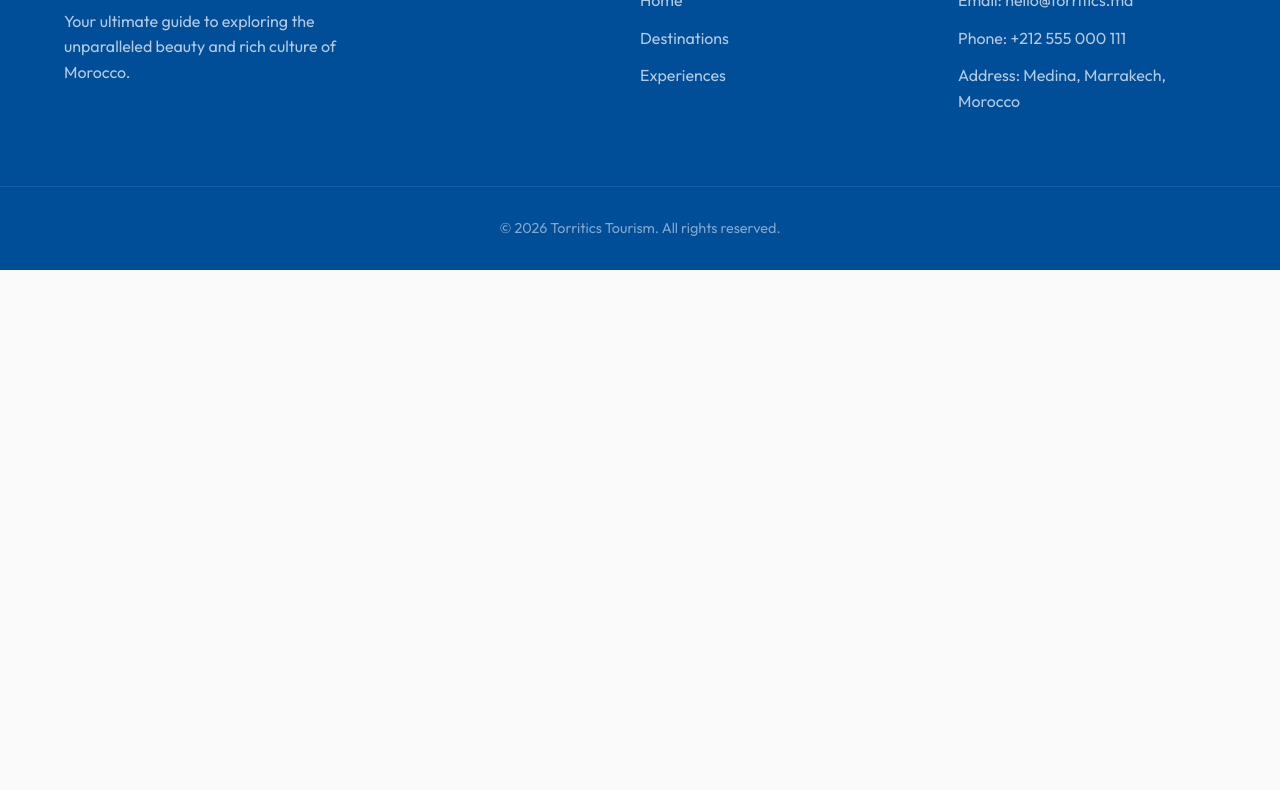
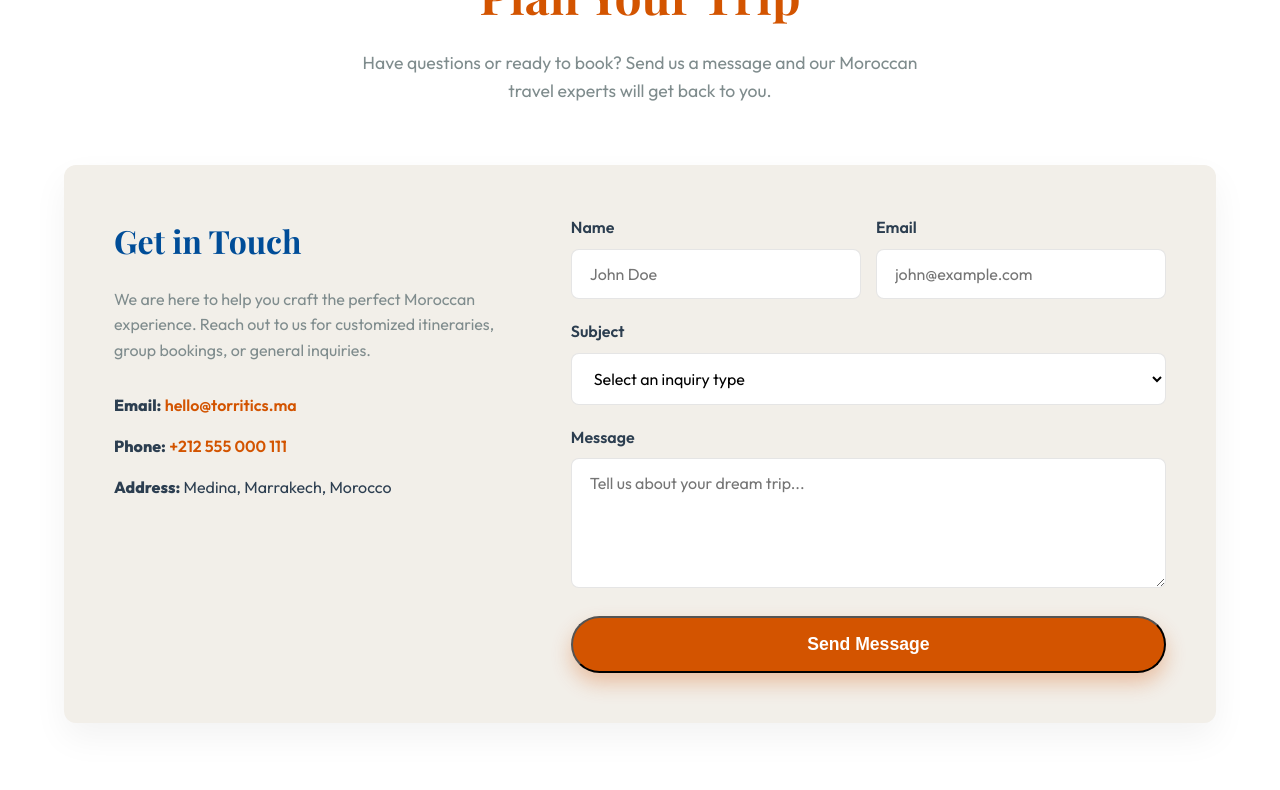
Before and after one commit to Marcelass1/Morocco-Toristics, a website built with Vite: page index.html in a window 1280 px wide. Shown: the part 3094-3884 px from the top of the page. Before the commit the page ends 3364 px from the top, so only its background shows below. Built offline with nearby package versions, Linux system fonts and the light colour scheme.

Commit message:
Add professional Contact Form section above the footer

```diff
--- a/index.html
+++ b/index.html
@@ -115,8 +115,60 @@
       </div>
     </section>
 
+    <!-- Contact Section -->
+    <section id="contact" class="contact-section section-padding">
+      <div class="container">
+        <div class="section-header">
+          <h2>Plan Your Trip</h2>
+          <p>Have questions or ready to book? Send us a message and our Moroccan travel experts will get back to you.</p>
+        </div>
+        <div class="contact-grid">
+          <div class="contact-info-panel">
+            <h3>Get in Touch</h3>
+            <p>We are here to help you craft the perfect Moroccan experience. Reach out to us for customized itineraries, group bookings, or general inquiries.</p>
+            <ul class="contact-details">
+              <li><strong>Email:</strong> <a href="mailto:hello@torritics.ma">hello@torritics.ma</a></li>
+              <li><strong>Phone:</strong> <a href="tel:+212555000111">+212 555 000 111</a></li>
+              <li><strong>Address:</strong> Medina, Marrakech, Morocco</li>
+            </ul>
+          </div>
+          <div class="contact-form-panel">
+            <form id="main-contact-form" class="pro-form">
+              <div class="form-row">
+                <div class="form-group">
+                  <label for="c-name">Name</label>
+                  <input type="text" id="c-name" placeholder="John Doe" required>
+                </div>
+                <div class="form-group">
+                  <label for="c-email">Email</label>
+                  <input type="email" id="c-email" placeholder="john@example.com" required>
+                </div>
+              </div>
+              <div class="form-group">
+                <label for="c-subject">Subject</label>
+                <select id="c-subject" required>
+                  <option value="" disabled selected>Select an inquiry type</option>
+                  <option value="Booking">Trip Booking</option>
+                  <option value="Custom">Custom Itinerary</option>
+                  <option value="General">General Question</option>
+                </select>
+              </div>
+              <div class="form-group">
+                <label for="c-message">Message</label>
+                <textarea id="c-message" rows="5" placeholder="Tell us about your dream trip..." required></textarea>
+              </div>
+              <button type="submit" class="btn-primary w-100">Send Message</button>
+              <div id="contact-success" style="display: none; margin-top: 20px; color: #27ae60; font-weight: 600; text-align: center;">
+                Thank you! Your message has been sent successfully.
+              </div>
+            </form>
+          </div>
+        </div>
+      </div>
+    </section>
+
     <!-- Footer -->
-    <footer id="contact" class="footer">
+    <footer id="footer" class="footer">
       <div class="container footer-grid">
         <div class="footer-brand">
           <h2>Torritics.</h2>
--- a/main.js
+++ b/main.js
@@ -147,4 +147,30 @@ document.addEventListener('DOMContentLoaded', () => {
 
   modalClose.addEventListener('click', closeModal);
   modalOverlay.addEventListener('click', closeModal);
+
+  // Main Contact Form Logic
+  const contactForm = document.getElementById('main-contact-form');
+  const contactSuccess = document.getElementById('contact-success');
+  if (contactForm) {
+    contactForm.addEventListener('submit', (e) => {
+      e.preventDefault();
+      const btn = contactForm.querySelector('button[type="submit"]');
+      btn.textContent = 'Sending...';
+      btn.style.opacity = '0.7';
+      btn.disabled = true;
+
+      // Simulate network request
+      setTimeout(() => {
+        contactForm.reset();
+        btn.textContent = 'Send Message';
+        btn.style.opacity = '1';
+        btn.disabled = false;
+        contactSuccess.style.display = 'block';
+
+        setTimeout(() => {
+          contactSuccess.style.display = 'none';
+        }, 5000);
+      }, 1500);
+    });
+  }
 });
--- a/style.css
+++ b/style.css
@@ -403,6 +403,90 @@ a {
 }
 
 
+/* Contact Section */
+.contact-section {
+  background-color: var(--c-white);
+}
+
+.contact-grid {
+  display: grid;
+  grid-template-columns: 1fr 1.5fr;
+  gap: 60px;
+  background: var(--c-bg-light);
+  border-radius: var(--border-radius);
+  padding: 50px;
+  box-shadow: 0 15px 35px rgba(0,0,0,0.05);
+}
+
+.contact-info-panel h3 {
+  font-family: var(--font-display);
+  font-size: 2rem;
+  color: var(--c-secondary);
+  margin-bottom: 20px;
+}
+
+.contact-info-panel p {
+  color: var(--c-text-light);
+  margin-bottom: 30px;
+}
+
+.contact-details {
+  list-style: none;
+}
+
+.contact-details li {
+  margin-bottom: 15px;
+  color: var(--c-text);
+}
+
+.contact-details a {
+  color: var(--c-primary);
+  font-weight: 600;
+  transition: var(--transition);
+}
+
+.contact-details a:hover {
+  text-decoration: underline;
+}
+
+.pro-form .form-group {
+  margin-bottom: 20px;
+}
+
+.pro-form label {
+  display: block;
+  margin-bottom: 8px;
+  font-weight: 600;
+  color: var(--c-text);
+}
+
+.pro-form select,
+.pro-form textarea,
+.pro-form input[type="text"],
+.pro-form input[type="email"] {
+  width: 100%;
+  padding: 14px 18px;
+  border: 1px solid rgba(0,0,0,0.1);
+  border-radius: 8px;
+  font-family: var(--font-main);
+  font-size: 1rem;
+  background: var(--c-white);
+  transition: var(--transition);
+}
+
+.pro-form select:focus,
+.pro-form textarea:focus,
+.pro-form input:focus {
+  border-color: var(--c-primary);
+  box-shadow: 0 0 0 3px rgba(211,84,0,0.1);
+  outline: none;
+}
+
+.w-100 {
+  width: 100%;
+}
+
+
 /* Footer */
 .footer {
   background-color: var(--c-secondary);
@@ -505,6 +589,11 @@ a {
   .exp-item, .exp-item.reverse {
     flex-direction: column;
     gap: 30px;
+  }
+  .contact-grid {
+    grid-template-columns: 1fr;
+    gap: 40px;
+    padding: 30px;
   }
   .footer-grid {
     grid-template-columns: 1fr;
```
